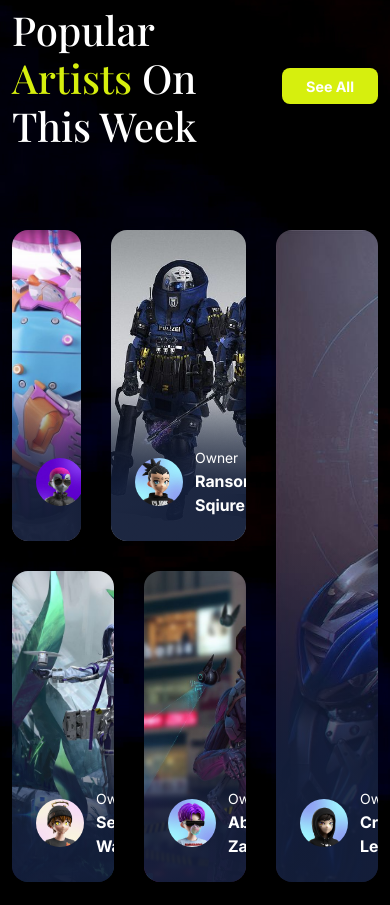
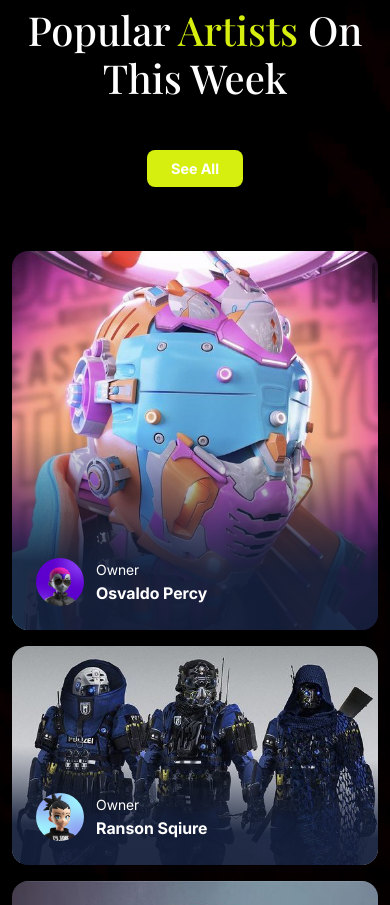
Before and after one commit to AllEXE78/NFT-Marketplace, a plain HTML site: page index.html in a window 390 px wide. Shown: the part 4189-5094 px from the top of the page. Drawn offline with Linux system fonts and the light colour scheme.

Commit message:
feat: add some fix and responsive design for section artists

```diff
--- a/css/style.css
+++ b/css/style.css
@@ -863,19 +863,24 @@ body {
   pointer-events: none;
 }
 
-.artists__card--col3 {
+.c1 {
   grid-column: span 3;
+  grid-row: span 1;
 }
-.artists__card--col4 {
+.c2 {
+  grid-column: span 5;
+  grid-row: span 1;
+}
+.c3 {
   grid-column: span 4;
-}
-.artists__card--col5 {
-  grid-column: span 5;
-}
-.artists__card--row2 {
   grid-row: span 2;
 }
-.artists__card--row1 {
+.c4 {
+  grid-column: span 4;
+  grid-row: span 1;
+}
+.c5 {
+  grid-column: span 4;
   grid-row: span 1;
 }
 
@@ -921,7 +926,7 @@ body {
 }
 
 .artists__card:nth-child(3) .artists__card-image {
-  object-position: 0 bottom;
+  object-position: 40% bottom;
 }
 
 .artists__card:nth-child(4) .artists__card-image {
@@ -931,3 +936,76 @@ body {
 .artists__card:nth-child(5) .artists__card-image {
   object-position: 0 25%;
 }
+
+@media (max-width: 1100px) {
+  .artists__header {
+    display: flex;
+    flex-direction: column;
+    align-items: center;
+    gap: 2rem;
+    margin-bottom: 4rem;
+  }
+
+  .artists__title {
+    text-align: center;
+  }
+
+  .artists__grid {
+    grid-template-columns: repeat(8, 1fr);
+    grid-template-rows: repeat(3, 300px);
+    gap: 1rem;
+  }
+
+  .c1 {
+    grid-column: 1 / 4;
+    grid-row: 1 / 2;
+  }
+  .c2 {
+    grid-column: 4 / 9;
+    grid-row: 1 / 2;
+  }
+  .c3 {
+    grid-column: 1 / 5;
+    grid-row: 2 / 4;
+  }
+  .c4 {
+    grid-column: 5 / 9;
+    grid-row: 2 / 3;
+  }
+  .c5 {
+    grid-column: 5 / 9;
+    grid-row: 3 / 4;
+  }
+}
+
+@media (max-width: 700px) {
+  .artists__grid {
+    grid-template-columns: 1fr;
+    grid-template-rows: auto;
+  }
+
+  .c1,
+  .c2,
+  .c3,
+  .c4,
+  .c5 {
+    grid-column: 1 / 2;
+    grid-row: auto;
+  }
+
+  .c1 {
+    aspect-ratio: 300 / 311;
+  }
+  .c2 {
+    aspect-ratio: 520 / 311;
+  }
+  .c3 {
+    aspect-ratio: 410 / 622;
+  }
+  .c4 {
+    aspect-ratio: 410 / 311;
+  }
+  .c5 {
+    aspect-ratio: 410 / 311;
+  }
+}
--- a/index.html
+++ b/index.html
@@ -208,7 +208,7 @@
             <a class="button artists__button" href="#">See All</a>
           </div>
           <div class="artists__grid">
-            <div class="artists__card artists__card--col3 artists__card--row1">
+            <div class="artists__card c1">
               <img
                 class="artists__card-image"
                 src="img/artists_card_01.jpg"
@@ -226,7 +226,7 @@
                 </div>
               </div>
             </div>
-            <div class="artists__card artists__card--col5 artists__card--row1">
+            <div class="artists__card c2">
               <img
                 class="artists__card-image"
                 src="img/artists_card_02.jpg"
@@ -244,7 +244,7 @@
                 </div>
               </div>
             </div>
-            <div class="artists__card artists__card--col4 artists__card--row2">
+            <div class="artists__card c3">
               <img
                 class="artists__card-image"
                 src="img/artists_card_03.jpg"
@@ -262,7 +262,7 @@
                 </div>
               </div>
             </div>
-            <div class="artists__card artists__card--col4 artists__card--row1">
+            <div class="artists__card c4">
               <img
                 class="artists__card-image"
                 src="img/artists_card_04.jpg"
@@ -280,7 +280,7 @@
                 </div>
               </div>
             </div>
-            <div class="artists__card artists__card--col4 artists__card--row1">
+            <div class="artists__card c5">
               <img
                 class="artists__card-image"
                 src="img/artists_card_05.jpg"
```
